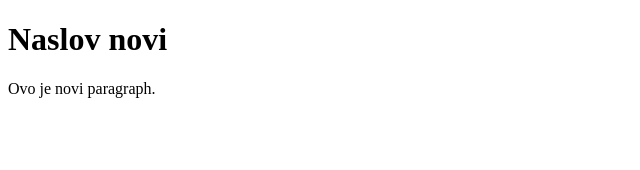
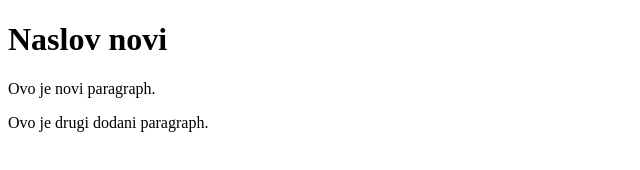
Before and after one commit to posl-marko/vjezba-git, a website: page index.html in a window 1280 px wide. Shown: the whole page, without its empty margins (0-640 px from the left). Drawn offline with Linux system fonts and the light colour scheme.

Commit message:
Dodavanje drugog paragrapha

```diff
--- a/index.html
+++ b/index.html
@@ -10,6 +10,7 @@
 <body>
     <h1>Naslov novi</h1>
     <p>Ovo je novi paragraph.</p>
+    <p>Ovo je drugi dodani paragraph.</p>
     <script src="./script.js"></script>
 </body>
 </html>
```
